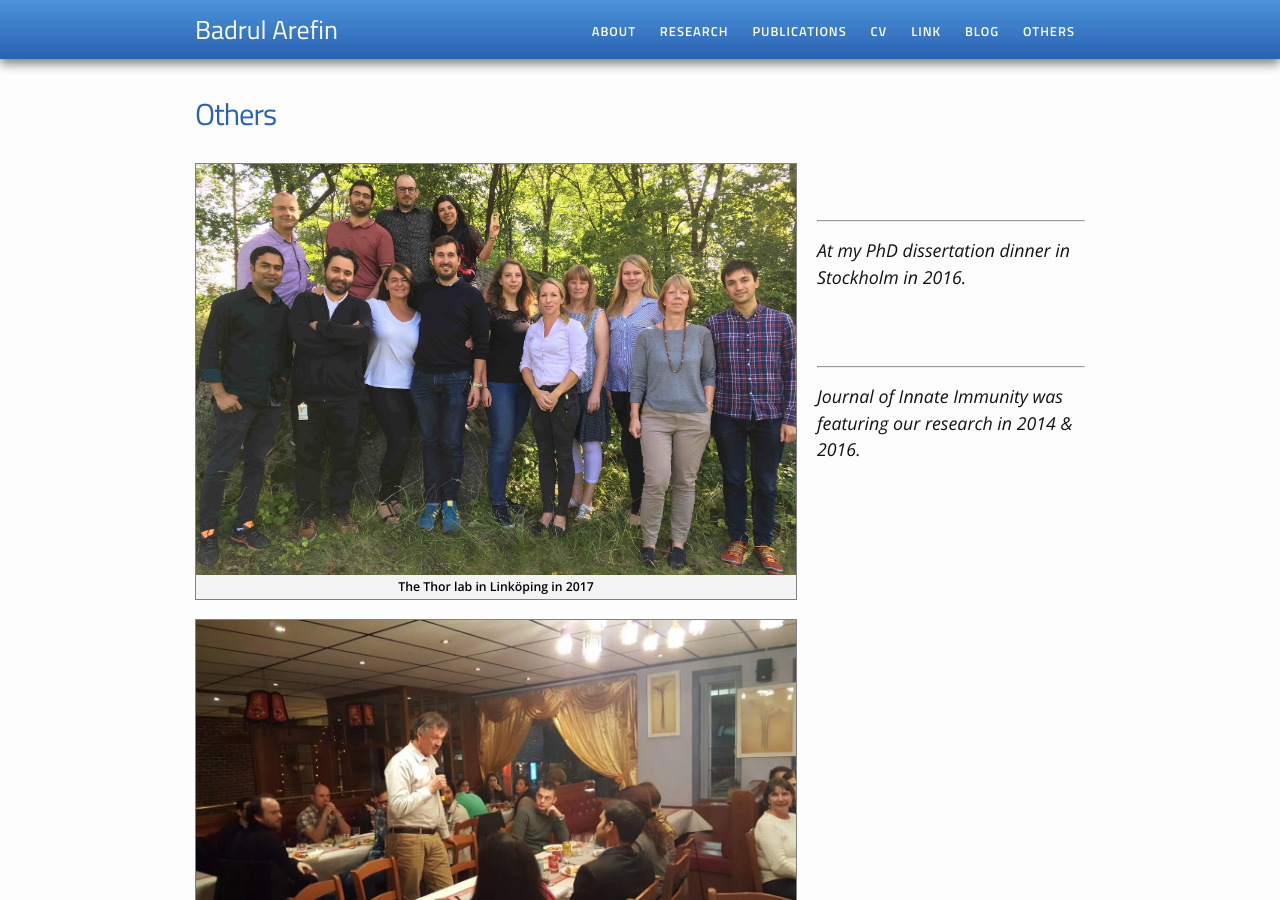
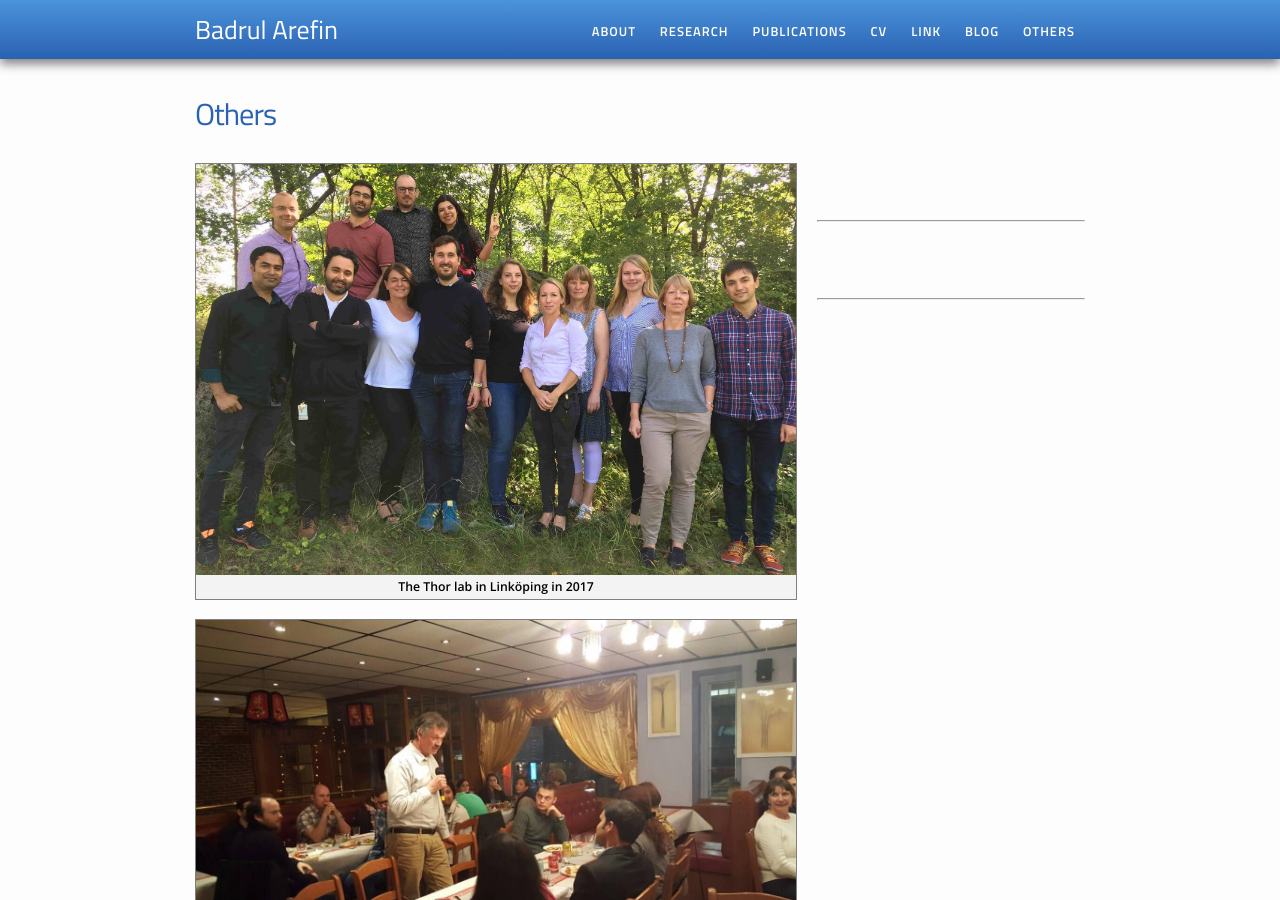
Before and after one commit to Badrul-Arefin/badrul-arefin.github.io, a Jekyll site: the page built from Others/others.md, in a window 1280 px wide and 900 px high. Built offline with Jekyll 4.4.1, drawn with Linux system fonts in a browser that asks for light colours.

Commit message:
Update others.md

```diff
--- a/Others/others.md
+++ b/Others/others.md
@@ -53,7 +53,7 @@ permalink: /others/
 <hr> <!-- Horizontal line for visual separation -->
 
 
-### At my PhD dissertation dinner in Stockholm in 2016.
+
 
 <div class="image-wrapper-2">
   {% include image.html url="/images/UliSpeech.jpeg" caption="<b>At my PhD dissertation dinner in Stockholm in 2016</b>." width=600 align="left" %}
@@ -62,7 +62,7 @@ permalink: /others/
 
 <hr> <!-- Horizontal line for visual separation -->
 
-### Journal of Innate Immunity was featuring our research in 2014 & 2016.
+
 {% include image.html url="/images/Front_JII_2.jpg" caption="Journal cover page featuring our research in 2016" width=290 align="left" %}
 
 {% include image.html url="/images/Front_JII_1.jpg" caption="Journal cover page featuring our research in 2014" width=290 align="left" %} <br><br>
```
